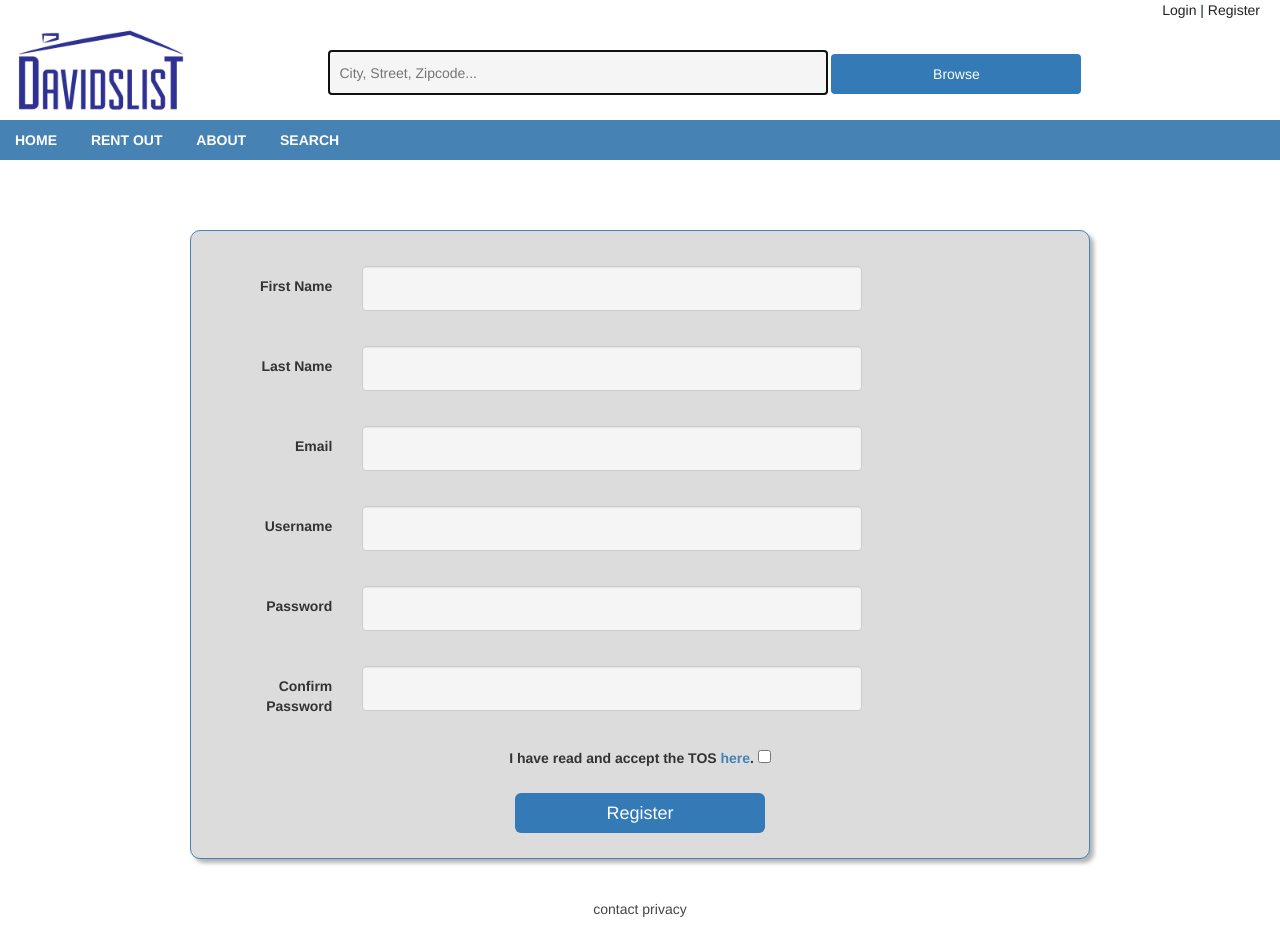
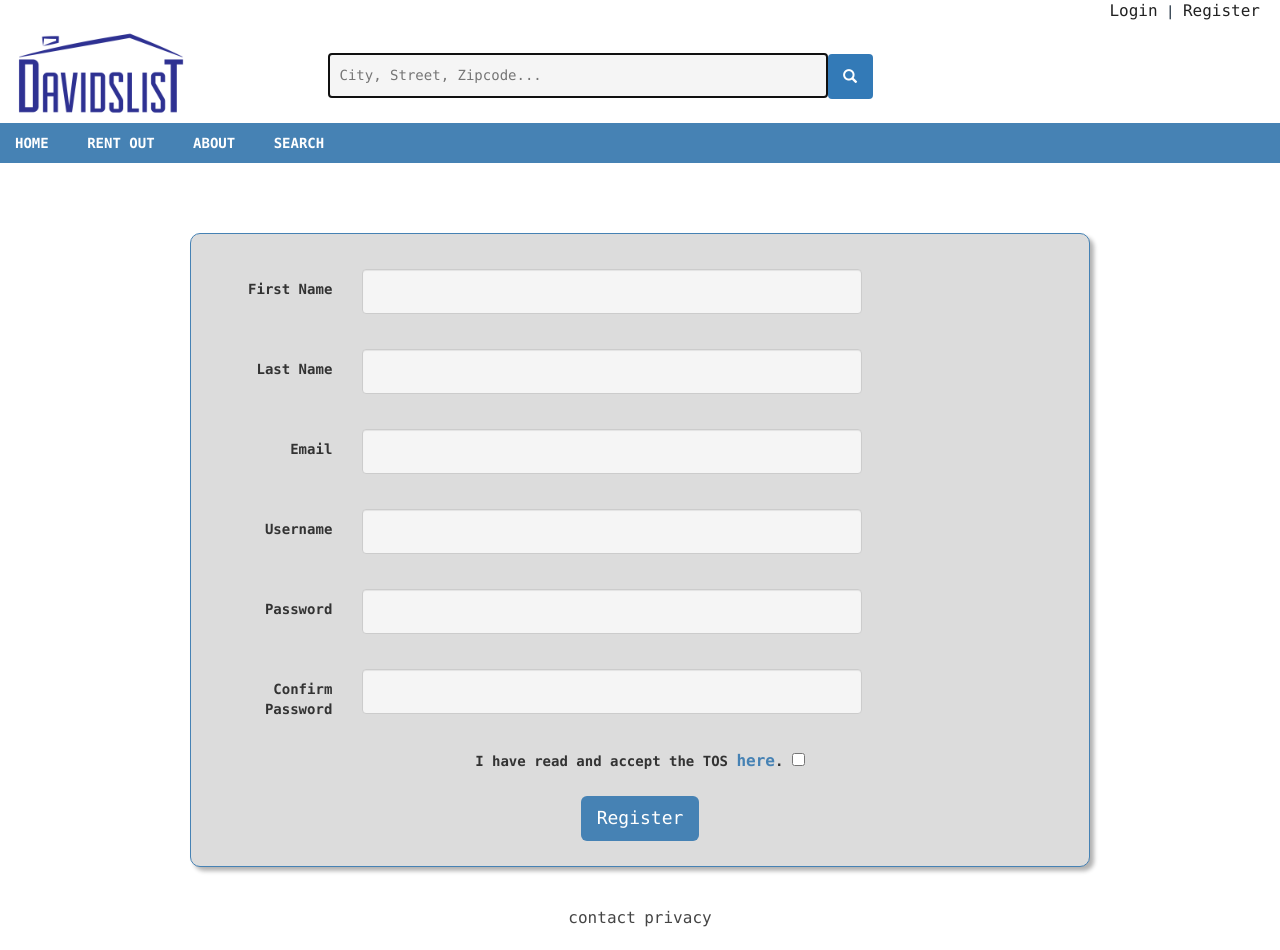
Before and after one commit to Stnguyenx3/DavidsList, a PHP site: page /home/register in a window 1280 px wide. Before the commit the page ends 917 px from the top, so only its background shows below. Run offline with PHP 8.4, Linux system fonts and the light colour scheme; some libraries are stand-ins or nearby versions.

Commit message:
Improved button styles, made logo transparent, and minor text fixes.

```diff
--- a/application/view/_templates/header.php
+++ b/application/view/_templates/header.php
@@ -37,9 +37,9 @@
 			</div>
 
 			<div class="col-sm-9" id="search-bar">
-				<input id="search-input" type="text" placeholder="City, Street, Zipcode..." required autofocus/>
-				<!--button id="search-get" type="submit" onclick='onSearchClick()'>Browse</button-->
-				<button class="btn btn-primary" type="submit" onclick="onSearchClick()">Browse</button>
+    				<input id="search-input" type="text" placeholder="City, Street, Zipcode..." required autofocus/><button type="button" class="btn btn-primary">
+                        <span class="glyphicon glyphicon-search" aria-hidden="true"></span>
+                    </button>
 			</div>
 
 		</div>
--- a/application/view/home/login.php
+++ b/application/view/home/login.php
@@ -25,10 +25,4 @@
 
 <script type="text/javascript">
 
-	$(form-signin).validate();
-
-	$(document).ready(function() {
-
-	});
-
 </script>
--- a/application/view/home/register.php
+++ b/application/view/home/register.php
@@ -51,7 +51,7 @@
 			</label>
 		</div>
 
-		<button class="btn btn-primary btn-lg btn-block login-button center-block" type="submit">Register</button>
+		<button class="btn btn-primary btn-lg btn-block btn-register center-block" type="submit">Register</button>
 
 	</form>
 
--- a/public/css/style.css
+++ b/public/css/style.css
@@ -1,3 +1,4 @@
+body,
 #content {
 	font-family: Lucida Console;
 }
@@ -35,21 +36,32 @@ h1 {
 .navigation a:hover {
     color: #fff;
 }
+
 .container {
     overflow: hidden;
     padding: 20px;
 }
+
 .container a {
     color: #222;
+    font-size: 16px;
 }
+
+.container a.featured-listing-btn {
+    color: #fff;
+    font-size: 18px;
+}
+
 .container table {
     font-size: 11px;
     margin-top: 20px;
 }
+
 .container table thead td {
     background-color: #f5f5f5;
     padding: 4px 10px;
 }
+
 .container table tbody td {
     padding: 4px 10px;
 }
@@ -78,13 +90,28 @@ h1 {
 
 .container button {
     border: 0;
-    height: 40px;
-	width: 250px;
-    padding: 5px 10px;
+    margin: 0px;
+    height: 45px;
+    width: 45px;
     cursor: pointer;
 }
+
+.container button.btn-signin,
+.container button.btn-register {
+    height: 45px;
+    width: auto;
+    margin: auto;
+    background-color: #4682b4;
+}
+.container button.btn-signin:hover,
+.container button.btn-register:hover {
+    height: 45px;
+    width: auto;
+    background-color: #5cb85c;
+}
+
 .container button:hover {
-    background-color: #222;
+    background-color: #5cb85c;
     color: #fff;
 }
 
```
Also changed, not shown: public/img/logo.png.
